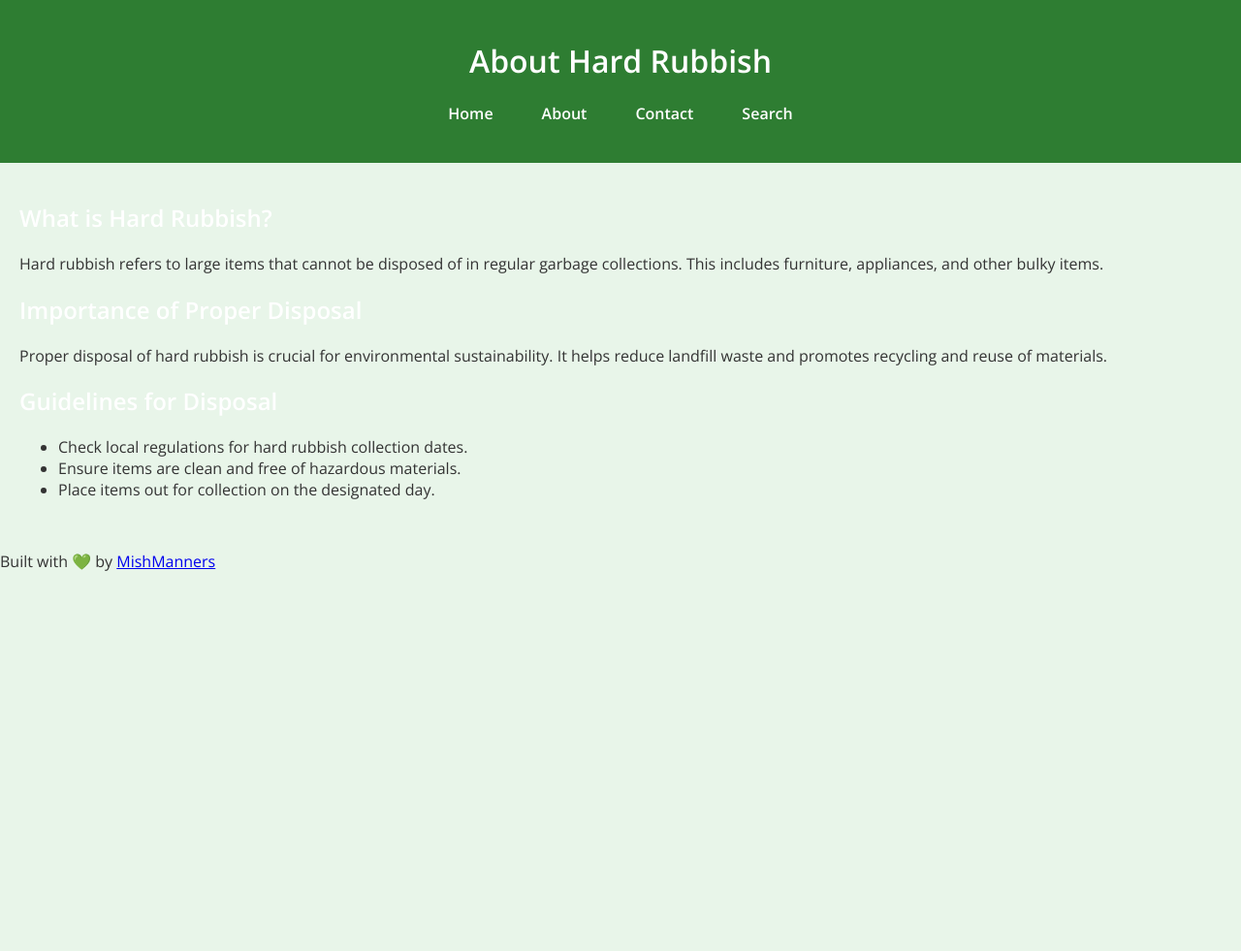
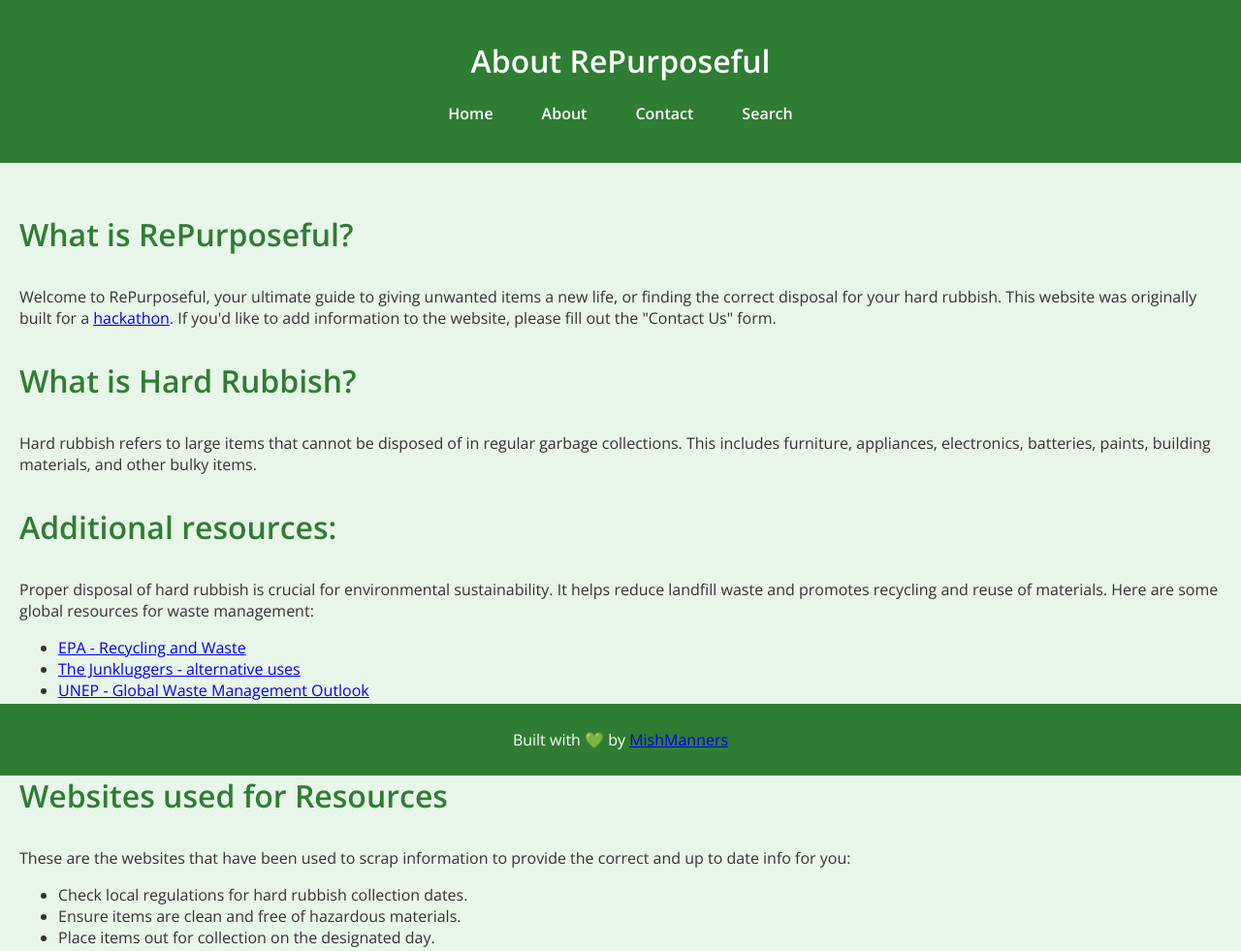
Before and after one commit to mishmanners/hard-rubbish-info-website, a website: page src/about.html in a window 1280 px wide. Shown: the whole page at 97% size. Before the commit the page ends 800 px from the top, so only its background shows below. Drawn offline with nearby package versions, Linux system fonts and the light colour scheme.

Commit message:
about page

```diff
--- a/src/about.html
+++ b/src/about.html
@@ -8,7 +8,7 @@
 </head>
 <body>
     <header>
-        <h1>About Hard Rubbish</h1>
+        <h1>About RePurposeful</h1>
         <nav>
             <ul>
                 <li><a href="index.html">Home</a></li>
@@ -20,19 +20,32 @@
     </header>
     <main>
         <section>
-            <h2>What is Hard Rubbish?</h2>
-            <p>Hard rubbish refers to large items that cannot be disposed of in regular garbage collections. This includes furniture, appliances, and other bulky items.</p>
+            <h3>What is RePurposeful?</h3>
+            <p>Welcome to RePurposeful, your ultimate guide to giving unwanted items a new life, or finding the correct disposal for your hard rubbish. This website was originally built for a <a href="https://dev.to/challenges/github" target="blank">hackathon</a>. If you'd like to add information to the website, please fill out the "Contact Us" form.</p>
         </section>
         <section>
-            <h2>Importance of Proper Disposal</h2>
-            <p>Proper disposal of hard rubbish is crucial for environmental sustainability. It helps reduce landfill waste and promotes recycling and reuse of materials.</p>
+            <h3>What is Hard Rubbish?</h3>
+            <p>Hard rubbish refers to large items that cannot be disposed of in regular garbage collections. This includes furniture, appliances, electronics, batteries, paints, building materials, and other bulky items.</p>
         </section>
         <section>
-            <h2>Guidelines for Disposal</h2>
+            <h3>Additional resources:</h3>
+            <p>Proper disposal of hard rubbish is crucial for environmental sustainability. It helps reduce landfill waste and promotes recycling and reuse of materials. Here are some global resources for waste management:</p>
             <ul>
-                <li>Check local regulations for hard rubbish collection dates.</li>
-                <li>Ensure items are clean and free of hazardous materials.</li>
-                <li>Place items out for collection on the designated day.</li>
+            <li><a href="https://www.epa.gov/recycle" target="_blank">EPA - Recycling and Waste</a></li>
+            <li><a href="https://www.junkluggers.com/about-us/blog/chapter-3-26-household-items-that-dont-disintegrate-in-landfills/" target="_blank">The Junkluggers - alternative uses</a></li>
+            <li><a href="https://www.unep.org/resources/report/global-waste-management-outlook" target="_blank">UNEP - Global Waste Management Outlook</a></li>
+            <li><a href="https://www.globalcitizen.org/en/content/climate-friendly-ways-to-reuse-household-items/" target="_blank">Global Citizen - reuse household items</a></li>
+            <li><a href="https://www.earth911.com/" target="_blank">Earth911</a></li>
+            </ul>
+        </section>
+        </section>
+        <section>
+            <h3>Websites used for Resources</h3>
+            <p>These are the websites that have been used to scrap information to provide the correct and up to date info for you:</p>
+            <ul>
+            <li>Check local regulations for hard rubbish collection dates.</li>
+            <li>Ensure items are clean and free of hazardous materials.</li>
+            <li>Place items out for collection on the designated day.</li>
             </ul>
         </section>
     </main>
--- a/src/css/styles.css
+++ b/src/css/styles.css
@@ -46,6 +46,7 @@ nav li {
 
 main {
     padding: 20px;
+    padding-bottom: 60px;
 }
 
 h1, h2 {
@@ -89,3 +90,13 @@ input[type="submit"] {
 input[type="submit"]:hover {
     background: #66bb6a;
 }
+
+footer {
+    background: #2e7d32;
+    color: #ffffff;
+    text-align: center;
+    padding: 10px 0;
+    position: fixed;
+    width: 100%;
+    bottom: 0;
+}
```
Also changed, not shown: src/index.html (+1 -1 lines).
